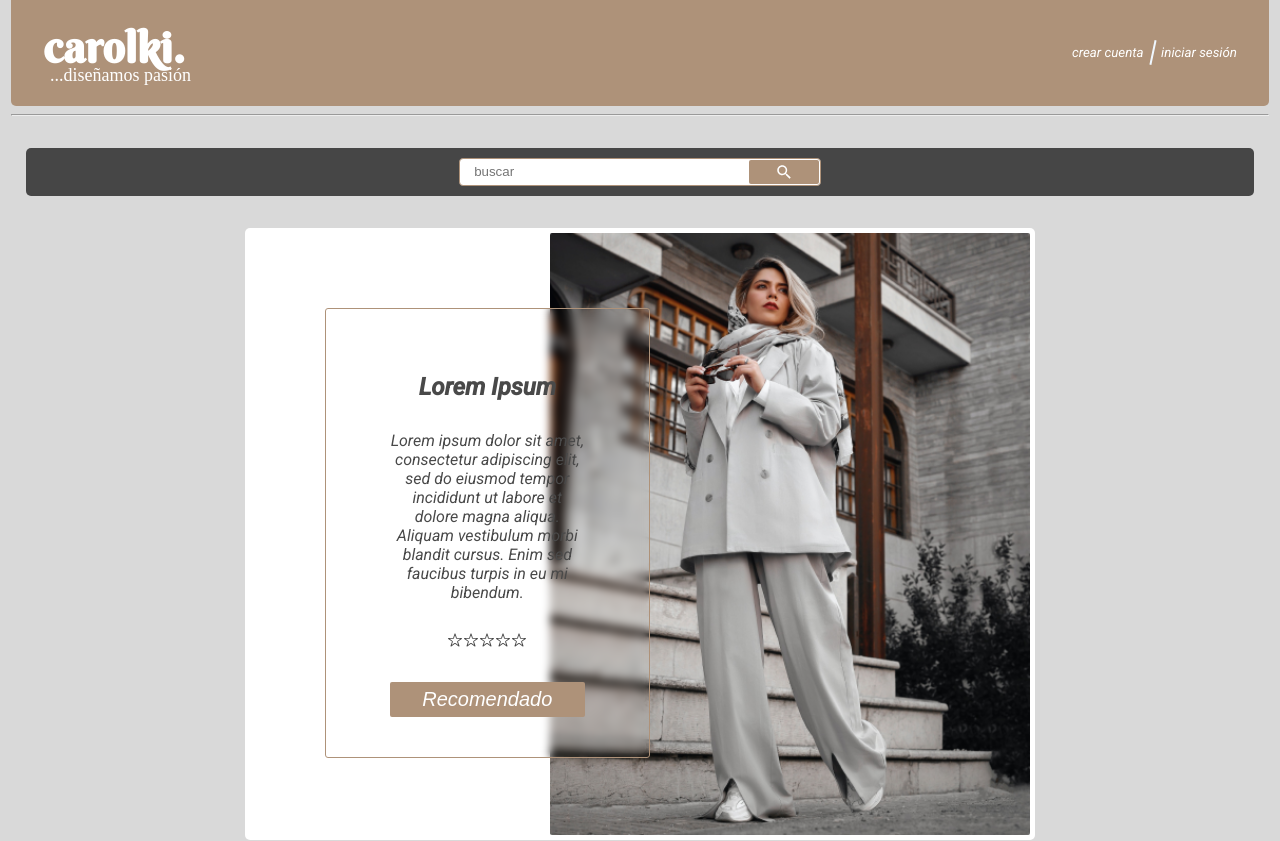
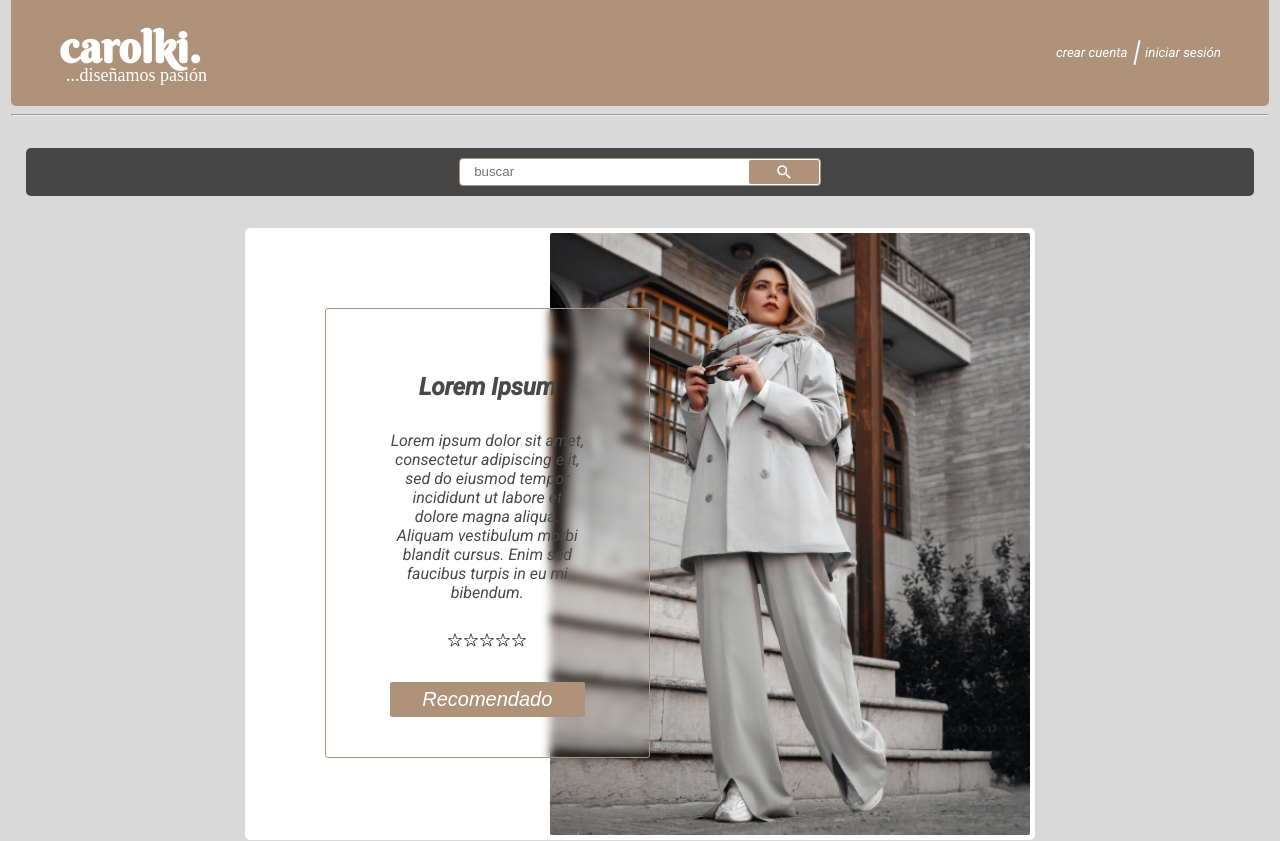
Before and after one commit to andrescarandino/Proyecto-Integrador-RopaDeDise-o, a React (Vite) app: page / in a window 1280 px wide. Shown: the top 841 px of the page. Built offline with nearby package versions, Linux system fonts and the light colour scheme; a web font is replaced by a local one.

Commit message:
feat: :art: correcion width logo Header y Footer

```diff
--- a/src/styles/footer.module.css
+++ b/src/styles/footer.module.css
@@ -6,7 +6,7 @@
     align-items: center;
     border-radius: 5px 5px 0 0;
     background: #AE9279;
-    padding: 0 2rem;
+    padding: 0 3rem;
     max-width: 1258px;
     margin: 0 auto;
     margin-top: 2rem;
--- a/src/styles/header.module.css
+++ b/src/styles/header.module.css
@@ -15,7 +15,7 @@
     align-items: center;
     border-radius: 0 0 5px 5px;
     background: #AE9279;
-    padding: 0 2rem;
+    padding: 0 3rem;
     max-width: 1258px;
     margin: 0 auto;
     height: 6.6rem;
```
